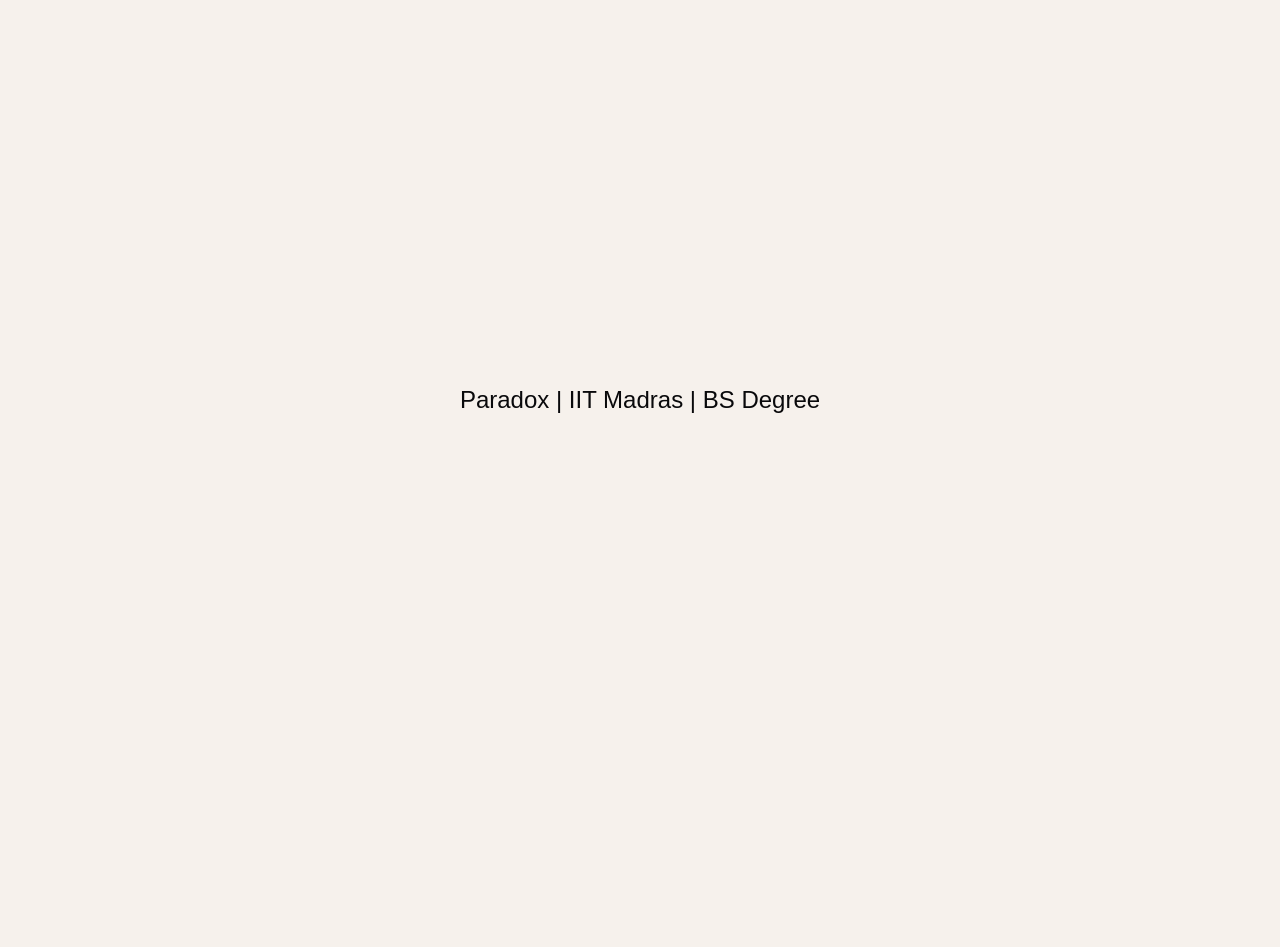
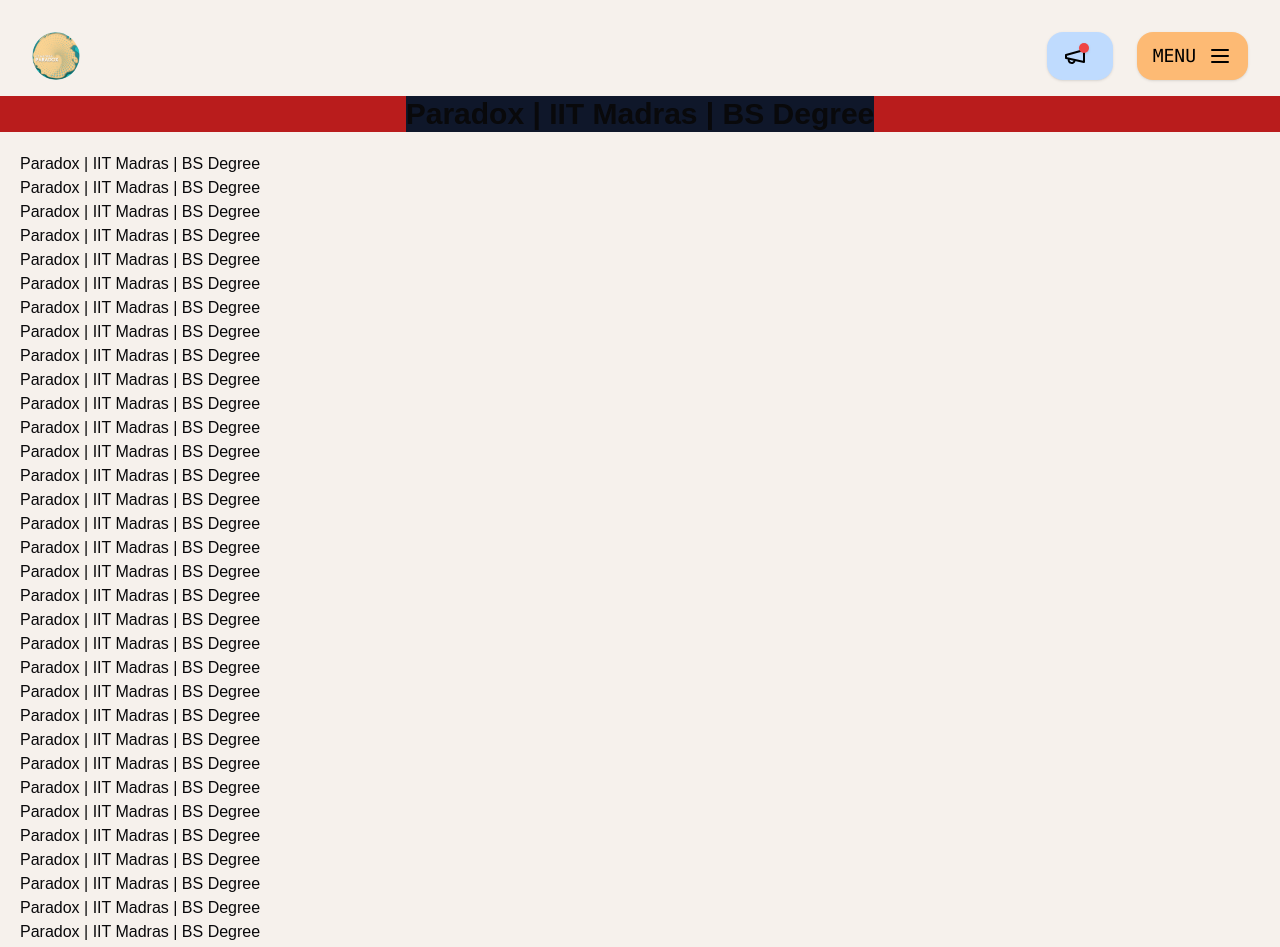
Before and after one commit to as-ga/iitmparadox, a Next.js app: page / in a window 1280 px wide. Shown: the top 947 px of the page. Before the commit the page ends 800 px from the top, so only its background shows below. Built offline with nearby package versions, Linux system fonts and the light colour scheme.

Commit message:
fix home page build error

```diff
--- a/app/page.tsx
+++ b/app/page.tsx
@@ -1,9 +1,57 @@
-import Image from "next/image";
+import Header from "@/components/header";
 
 export default function Home() {
   return (
-    <div className="text-2xl flex justify-center items-center h-screen">
-      <h1>Paradox | IIT Madras | BS Degree</h1>
-    </div>
+    <>
+      <Header />
+      <div className="mt-24"></div>
+      <div className="text-2xl flex justify-center items-center bg-red-700 ">
+        <h1 className="text-3xl font-bold bg-slate-900">
+          Paradox | IIT Madras | BS Degree
+        </h1>
+
+      </div>
+      <div className="m-5">
+        <h1 className="">Paradox | IIT Madras | BS Degree</h1>
+        <h1 className="">Paradox | IIT Madras | BS Degree</h1>
+        <h1 className="">Paradox | IIT Madras | BS Degree</h1>
+        <h1 className="">Paradox | IIT Madras | BS Degree</h1>
+        <h1 className="">Paradox | IIT Madras | BS Degree</h1>
+        <h1 className="">Paradox | IIT Madras | BS Degree</h1>
+        <h1 className="">Paradox | IIT Madras | BS Degree</h1>
+        <h1 className="">Paradox | IIT Madras | BS Degree</h1>
+        <h1 className="">Paradox | IIT Madras | BS Degree</h1>
+        <h1 className="">Paradox | IIT Madras | BS Degree</h1>
+        <h1 className="">Paradox | IIT Madras | BS Degree</h1>
+        <h1 className="">Paradox | IIT Madras | BS Degree</h1>
+        <h1 className="">Paradox | IIT Madras | BS Degree</h1>
+        <h1 className="">Paradox | IIT Madras | BS Degree</h1>
+        <h1 className="">Paradox | IIT Madras | BS Degree</h1>
+        <h1 className="">Paradox | IIT Madras | BS Degree</h1>
+        <h1 className="">Paradox | IIT Madras | BS Degree</h1>
+        <h1 className="">Paradox | IIT Madras | BS Degree</h1>
+        <h1 className="">Paradox | IIT Madras | BS Degree</h1>
+        <h1 className="">Paradox | IIT Madras | BS Degree</h1>
+        <h1 className="">Paradox | IIT Madras | BS Degree</h1>
+        <h1 className="">Paradox | IIT Madras | BS Degree</h1>
+        <h1 className="">Paradox | IIT Madras | BS Degree</h1>
+        <h1 className="">Paradox | IIT Madras | BS Degree</h1>
+        <h1 className="">Paradox | IIT Madras | BS Degree</h1>
+        <h1 className="">Paradox | IIT Madras | BS Degree</h1>
+        <h1 className="">Paradox | IIT Madras | BS Degree</h1>
+        <h1 className="">Paradox | IIT Madras | BS Degree</h1>
+        <h1 className="">Paradox | IIT Madras | BS Degree</h1>
+        <h1 className="">Paradox | IIT Madras | BS Degree</h1>
+        <h1 className="">Paradox | IIT Madras | BS Degree</h1>
+        <h1 className="">Paradox | IIT Madras | BS Degree</h1>
+        <h1 className="">Paradox | IIT Madras | BS Degree</h1>
+        <h1 className="">Paradox | IIT Madras | BS Degree</h1>
+        <h1 className="">Paradox | IIT Madras | BS Degree</h1>
+        <h1 className="">Paradox | IIT Madras | BS Degree</h1>
+        <h1 className="">Paradox | IIT Madras | BS Degree</h1>
+        <h1 className="">Paradox | IIT Madras | BS Degree</h1>
+        <h1 className="">Paradox | IIT Madras | BS Degree</h1>
+      </div>
+    </>
   );
 }
```
